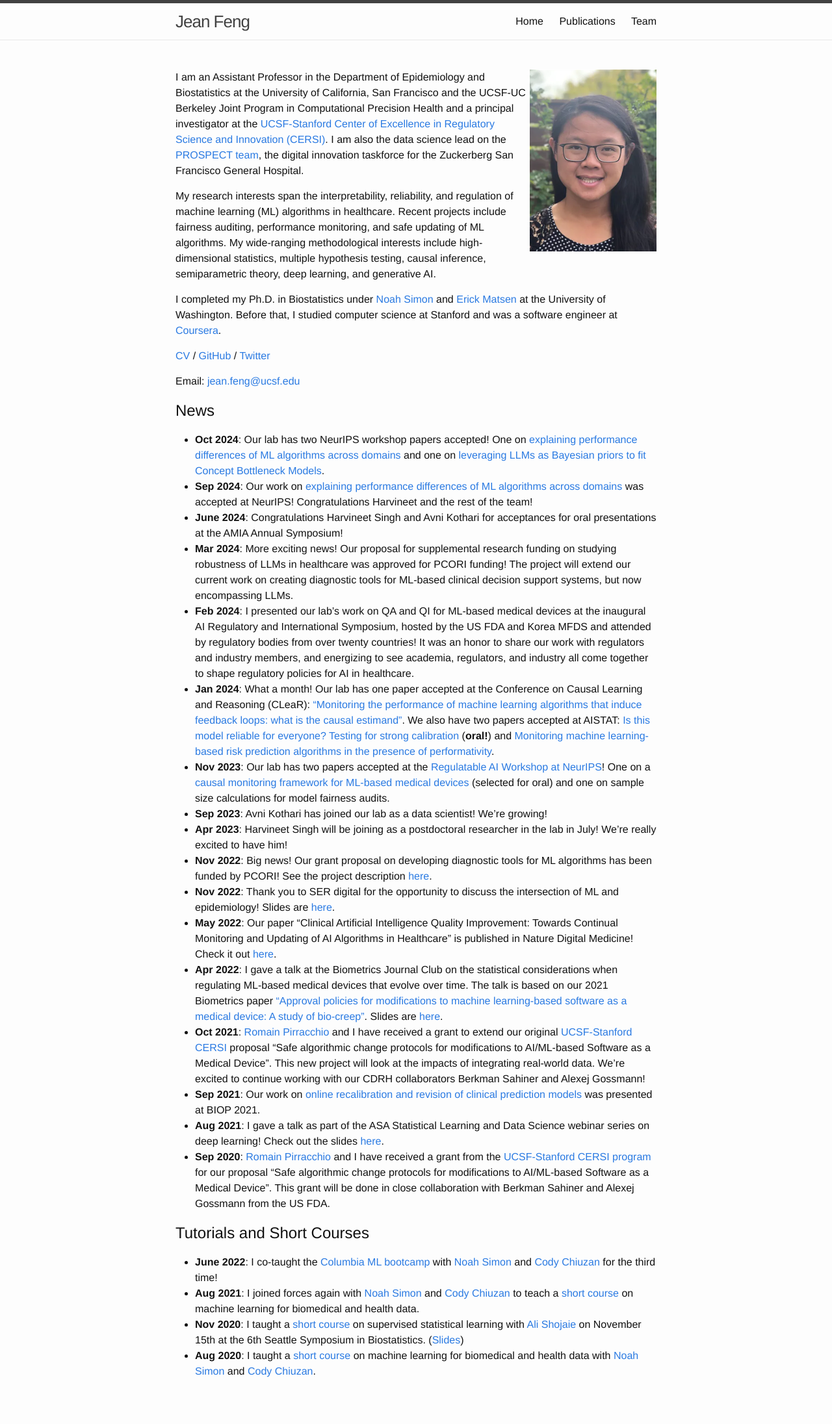
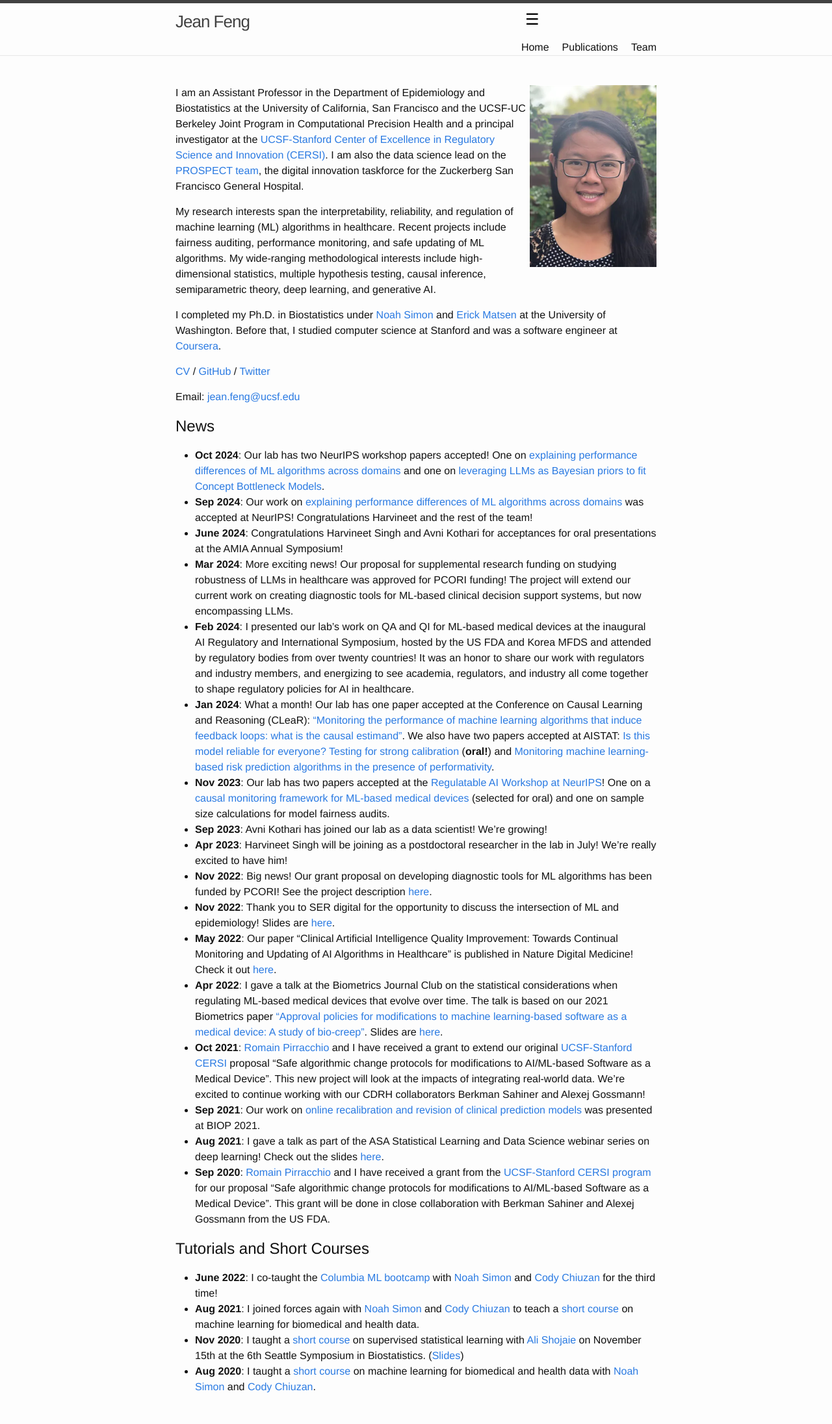
Before and after one commit to jjfeng/jjfeng.github.io, a Jekyll site: the page built from index.md, in a window 1280 px wide. Shown: the whole page at 65% size. Built offline with Jekyll 4.4.1, drawn with Linux system fonts in a browser that asks for light colours; before the commit the page ends 2168 px from its top, so only the background shows below that.

Commit message:
update css

```diff
--- a/_includes/header.html
+++ b/_includes/header.html
@@ -1,10 +1,17 @@
 <header class="site-header">
+  <script type="text/javascript" language="javascript" defer>
+    document.getElementById('nav-toggle').addEventListener('click', function () {
+      const trigger = document.querySelector('.trigger');
+      trigger.classList.toggle('visible');
+    });
+  </script>
 
   <div class="wrapper">
 
     <a class="site-title" href="{{ site.baseurl }}/">{{ site.title }}</a>
 
     <nav class="site-nav">
+      <button id="nav-toggle" class="nav-toggle">☰</button>
       <div class="trigger">
         {% for page in site.pages %}
           {% if page.title %}
@@ -12,7 +19,6 @@
           {% endif %}
         {% endfor %}
       </div>
-
     </nav>
 
   </div>
--- a/css/main.scss
+++ b/css/main.scss
@@ -40,6 +40,30 @@
     font-style:italic;
 }
 
+/* Ensure nav is hidden by default on mobile */
+.trigger {
+  display: flex;
+  flex-direction: row;
+}
+
+@media (max-width: 768px) {
+  .trigger {
+    display: none; /* Hide navigation links initially */
+    flex-direction: column; /* Stack links vertically */
+  }
+  .trigger.visible {
+    display: flex; /* Show links when toggled */
+  }
+}
+
+/* Optional styling for toggle button */
+.nav-toggle {
+  background: none;
+  border: none;
+  font-size: 1.5rem;
+  cursor: pointer;
+}
+
 
 // Import partials from the `minima` theme.
 @import "minima";
```
